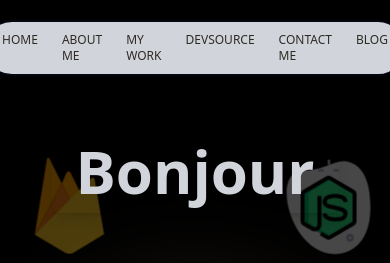
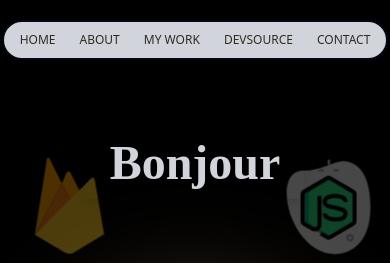
Before and after one commit to TUSHARGOTHWAL/Portfolio-React-2025, a React (Vite) app: page / in a window 390 px wide. Shown: the top 263 px of the page. Built offline with nearby package versions, Linux system fonts and the light colour scheme; a web font is replaced by a local one.

Commit message:
Fixed the Responsiveness of Home Component

```diff
--- a/src/components/Home.jsx
+++ b/src/components/Home.jsx
@@ -130,9 +130,10 @@ const Home = () => {
                       y: { type: "spring", stiffness: 300, damping: 30 },
                       opacity: { duration: 0.2 }
                     }}
-                  className="flex flex-col items-center py-4  w-48 "
+                  className="flex flex-col items-center py-4  w-80 "
                 >
-                  <motion.h1 className="text-6xl font-bold bg-gradient-to-r text-gray-300  px-6 py-3  bg-opacity-10 rounded-lg shadow-lg hover:shadow-xl"
+                  <motion.h1 className="text-5xl font-bold bg-gradient-to-r text-gray-300  px-6 py-3  bg-opacity-10 rounded-lg shadow-lg hover:shadow-xl"
+                  style={{fontFamily:'DesignerFont'}}
                   >
                     {greetings[greeting].text}
                   </motion.h1>
--- a/src/components/Navbar.jsx
+++ b/src/components/Navbar.jsx
@@ -27,11 +27,11 @@ const NavbarOptions = () => {
       className="relative mx-auto flex w-fit rounded-full border-2 border-gray-950 bg-gray-300 p-1 "
     >
       <Tab setPosition={setPosition}>Home</Tab>
-      <Tab setPosition={setPosition}>About Me</Tab>
+      <Tab setPosition={setPosition}>About</Tab>
       <Tab setPosition={setPosition}>My Work</Tab>
       <Tab setPosition={setPosition}>DevSource</Tab>
-      <Tab setPosition={setPosition}>Contact me</Tab>
-      <Tab setPosition={setPosition}>Blog</Tab>
+      <Tab setPosition={setPosition}>Contact</Tab>
+
 
       <Cursor position={position} />
     </ul>
--- a/src/index.css
+++ b/src/index.css
@@ -17,6 +17,9 @@
 @font-face {
   font-family: 'CraftsStoryDemoRegular'; /*a name to be used later*/
   src: url('./assets/CraftsStoryDemoRegular.ttf'); /*URL to font*/
+
+  font-family: 'DesignerFont';
+  src: url('//src/assets/Dirtyline 36daysoftype 2022.otf');
 }
 
 @layer utilities {
```
Also changed, not shown: src/assets/Dirtyline 36daysoftype 2022.otf (added).
